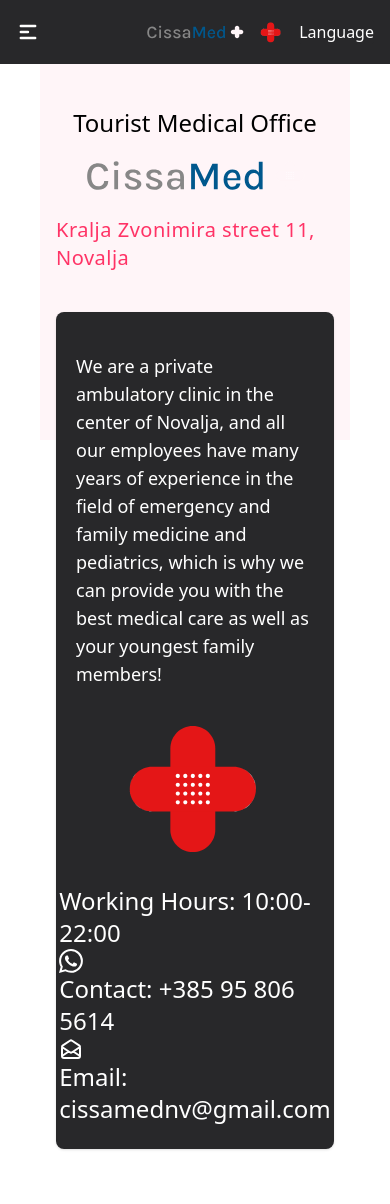
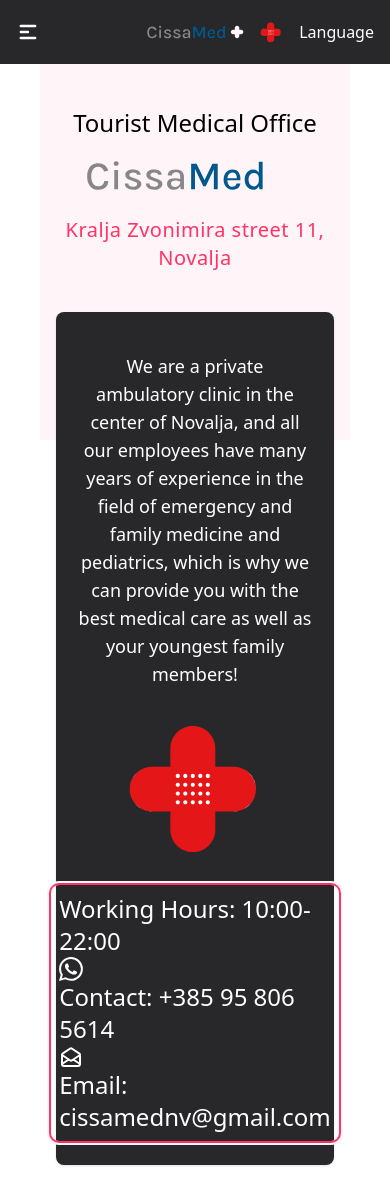
Before and after one commit to idzimbeg/cissamedambulance, a React (Create React App) app: page / in a window 390 px wide. Shown: the top 1204 px of the page. Built offline with nearby package versions, Linux system fonts and the light colour scheme.

Commit message:
Rework Header Layout

```diff
--- a/src/components/Layouts/HeaderTitleLayout.tsx
+++ b/src/components/Layouts/HeaderTitleLayout.tsx
@@ -18,7 +18,9 @@
                 <img src={backgroundImage} />
               </h1>
               {description && (
-                <p className="lg:mx-56 tracking-wide justify-center text-xl text-secondary-main">{description}</p>
+                <p className="lg:mx-56 tracking-wide justify-center text-xl text-secondary-main text-center">
+                  {description}
+                </p>
               )}
             </div>
           </div>
--- a/src/modules/HomePage/HomePage.tsx
+++ b/src/modules/HomePage/HomePage.tsx
@@ -8,14 +8,14 @@
 export function HomePage() {
   return (
     <HeaderTitleLayout title={t('touristMedicalOffice')} description={t('address')}>
-      <div className="mt-4 md:mx-32 text-lg">
+      <div className="mt-4 md:mx-32 text-lg text-center">
         <>{t('introText')}</>
       </div>
       <div className="xl:mt-5 justify-center items-center flex flex-col">
         <div className="w-[200px] my-50 mx-auto xl:mx-0">
           <img className="object-contain" src={symbol} alt="symbol" />
         </div>
-        <div className="text-2xl">
+        <div className="text-2xl rounded-lg ring-2 ring-offset-2 ring-offset-secondary-main ring-secondary-light p-2">
           <>{`${t('workSchema')} ${t('workingHours')}`}</>
           <br />
           <BsWhatsapp />
--- a/src/modules/WorkPage/WorkPage.tsx
+++ b/src/modules/WorkPage/WorkPage.tsx
@@ -63,7 +63,7 @@
   return (
     <HeaderTitleLayout title={t('touristMedicalOffice')} description={t('menuSchema')}>
       <div className="flex xl:mt-20 sm:mx-20 justify-between">
-        <div className="flex flex-col justify-between items-start xl:max-w-3xl">
+        <div className="flex flex-col justify-between xl:max-w-3xl text-center">
           {menuOptions1.map((item) => (
             <div
               className="flex flex-col xl:max-w-3xl hover:text-primary-main hover:bg-secondary-light rounded-lg hover:ring-2 hover:ring-offset-2 hover:ring-offset-secondary-main hover:ring-secondary-light"
@@ -73,7 +73,7 @@
             </div>
           ))}
         </div>
-        <div className="flex flex-col justify-between items-start">
+        <div className="flex flex-col justify-between text-center">
           {menuOptions2.map((item) => (
             <div
               className="flex flex-col xl:max-w-3xl hover:text-primary-main hover:bg-secondary-light rounded-lg hover:ring-2 hover:ring-offset-2 hover:ring-offset-secondary-main hover:ring-secondary-light"
```
